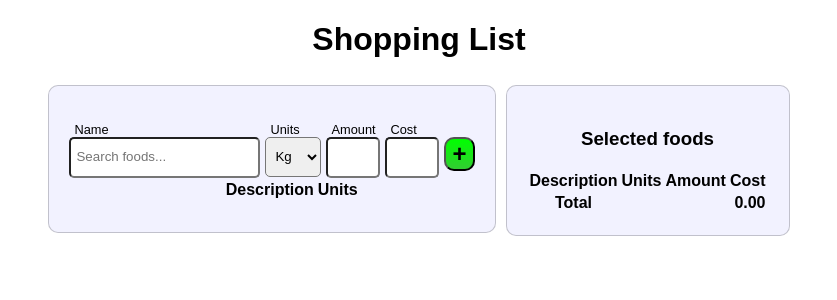
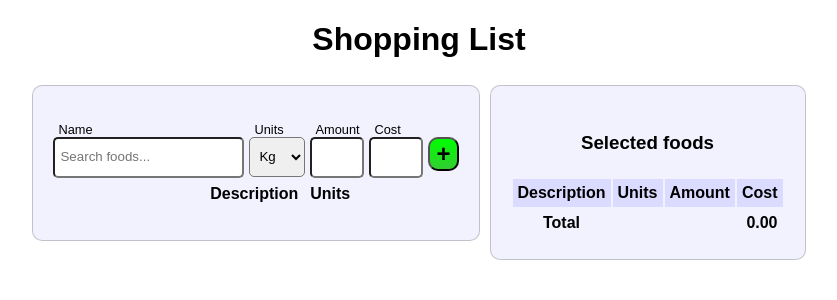
Before and after one commit to nikrb/shopping, a React (Create React App) app in the folder client/: page / in a window 1280 px wide. Shown: the top 300 px of the page, without its empty margins (221-1058 px from the left). Built offline with nearby package versions, Linux system fonts and the light colour scheme.

Commit message:
display striped table rows

```diff
--- a/client/src/App.css
+++ b/client/src/App.css
@@ -4,6 +4,12 @@ html {
 }
 h1 {
   text-align: center;
+}
+th {
+  padding: 5px;
+}
+tr:nth-child(even) {
+  background-color: rgba(127, 127, 255, 0.2);
 }
 label {
   display: block;
```
